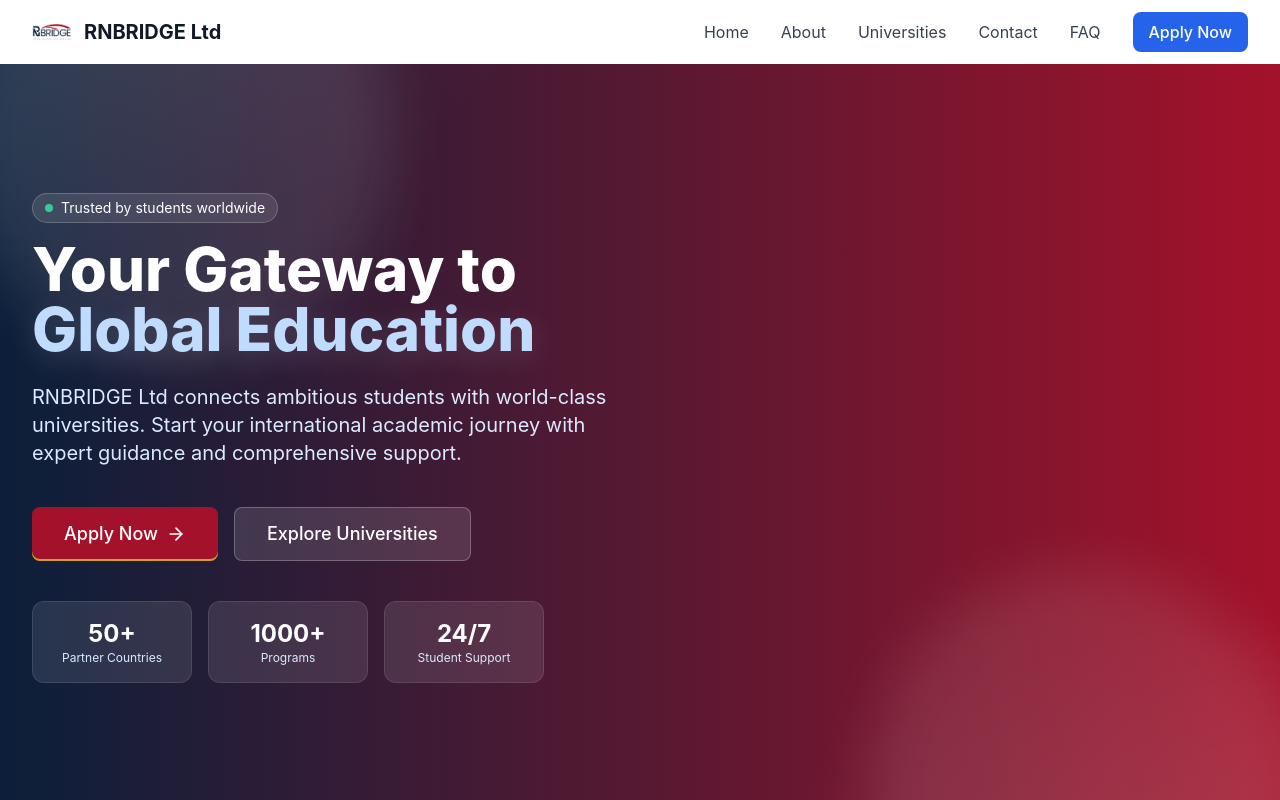
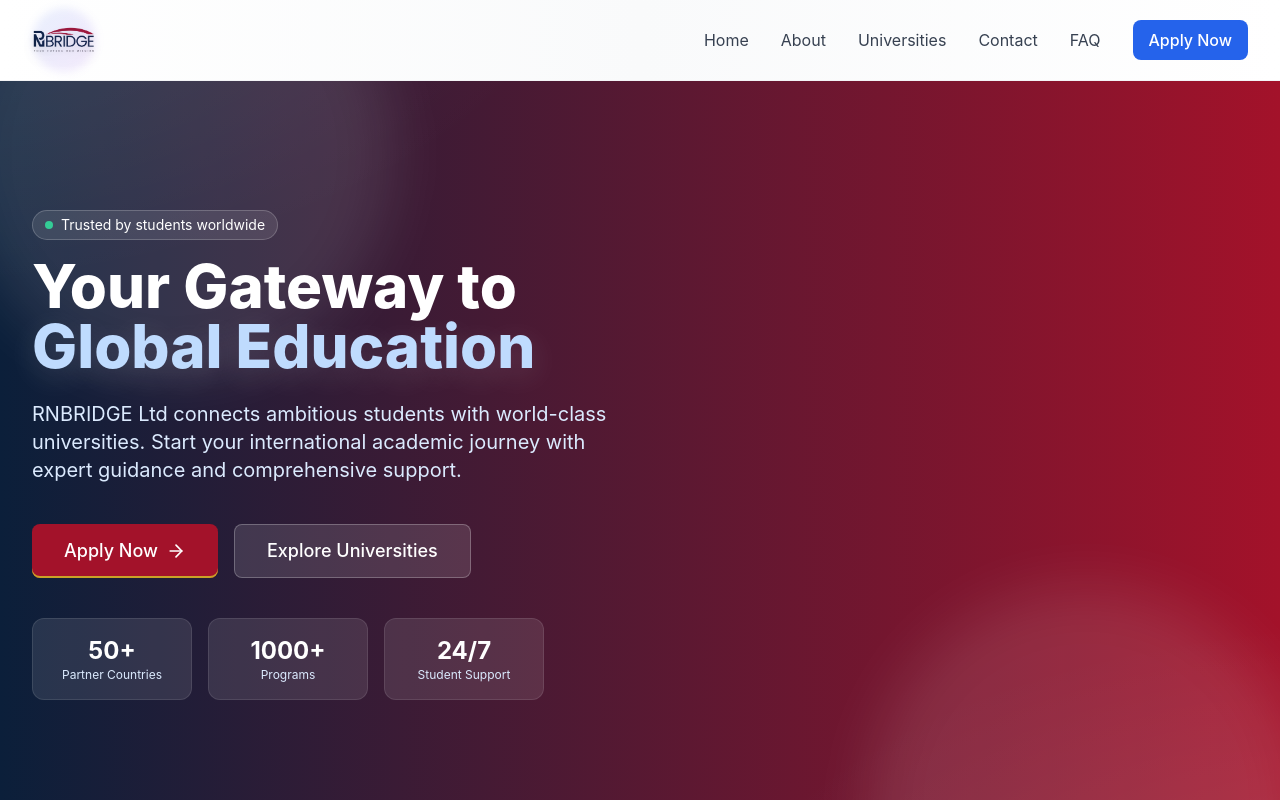
Before and after one commit to arcbsr/studentadmission_frontend, a React (Create React App) app: page / in a window 1280 px wide. Shown: the top 800 px of the page. Built offline with nearby package versions, Linux system fonts and the light colour scheme; no server answers; the database is empty.

Commit message:
Update Navbar.js

```diff
--- a/src/components/Navbar.js
+++ b/src/components/Navbar.js
@@ -26,20 +26,22 @@
   const isProperlyAuthenticated = currentUser && userRole && currentUser.email && currentUser.uid;
 
   return (
-    <nav className="bg-white shadow-lg">
+    <nav className="bg-gradient-to-r from-white via-gray-50 to-white shadow-xl border-b border-gray-100">
       <div className="max-w-7xl mx-auto px-4 sm:px-6 lg:px-8">
-        <div className="flex justify-between h-16">
+        <div className="flex justify-between h-20">
           <div className="flex items-center">
             <button
               onClick={() => navigateWithScroll(isProperlyAuthenticated ? (userRole === 'agent' ? '/agent/dashboard' : '/admin/dashboard') : '/')}
-              className="flex items-center space-x-3"
+              className="flex items-center group transition-all duration-300 hover:scale-105"
             >
-              <img
-                src="/rnbridge_logo.png"
-                alt="RNBRIDGE Logo"
-                className="w-10 h-10 object-contain"
-              />
-              <span className="text-xl font-bold text-gray-900">{companyInfo.name}</span>
+              <div className="relative">
+                <img
+                  src="/rnbridge_logo.png"
+                  alt="RNBRIDGE Logo"
+                  className="w-16 h-16 object-contain drop-shadow-lg group-hover:drop-shadow-xl transition-all duration-300"
+                />
+                <div className="absolute inset-0 bg-gradient-to-br from-blue-600/10 to-purple-600/10 rounded-full blur-sm group-hover:blur-md transition-all duration-300"></div>
+              </div>
             </button>
           </div>
 
```
